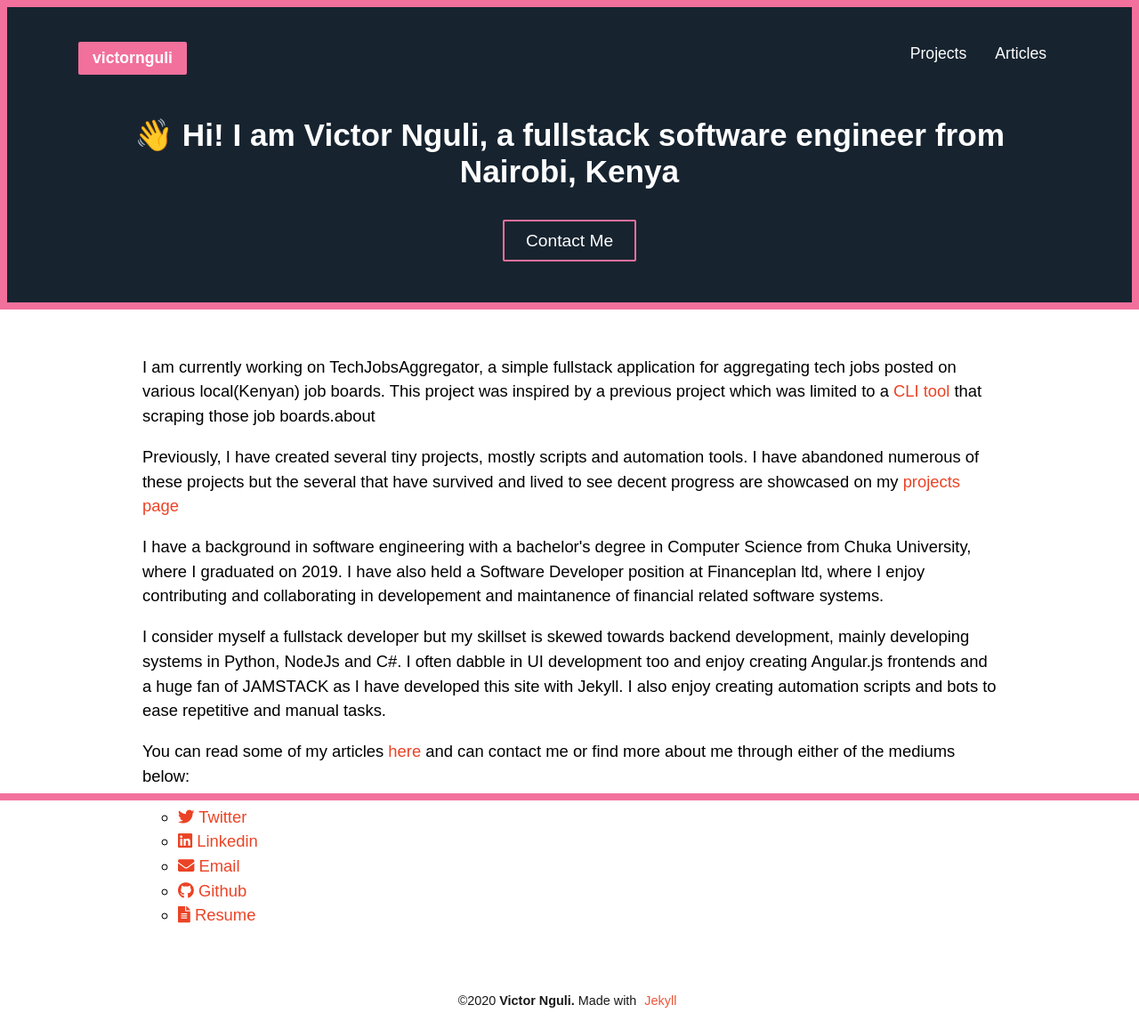
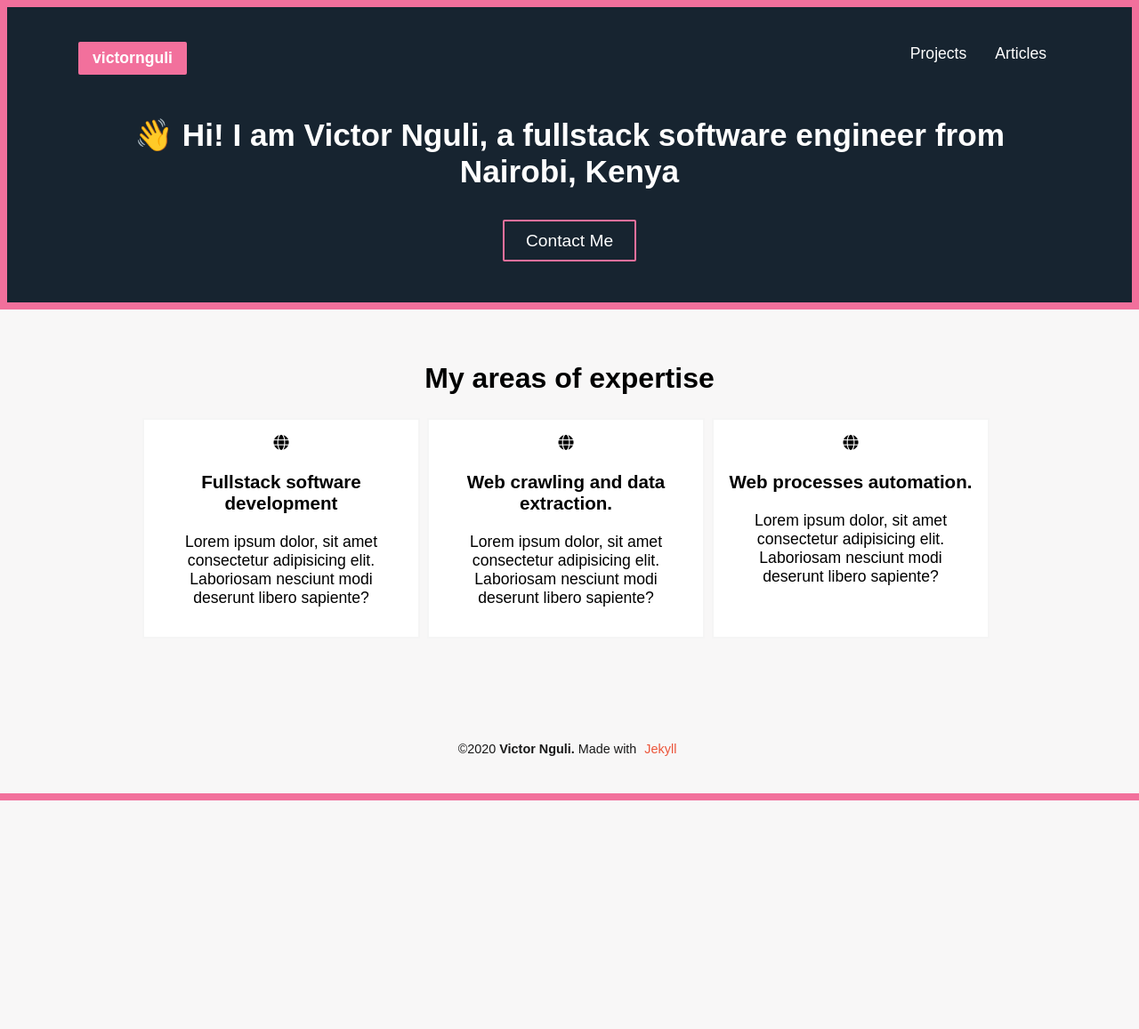
Before and after one commit to Victornguli/victornjoseph.com, a Jekyll site: the page built from index.md, in a window 1280 px wide. Shown: the whole page at 89% size. Built offline with Jekyll 4.4.1, drawn with Linux system fonts in a browser that asks for light colours; nearby versions of some CDN libraries; after the commit the page ends 900 px from its top, so only the background shows below that.

Commit message:
add areas of expertise section

```diff
--- a/_layouts/home.html
+++ b/_layouts/home.html
@@ -3,7 +3,33 @@ layout: default
 ---
 
 <div class="home">
-    <div class="intro">
+    <div class="services-wrapper">
+        <h2>My areas of expertise</h2>
+        <div class="services">
+            <div class="service">
+                <i class="fas fa-globe service-icon">
+                </i>
+                <h3>Fullstack software development</h3>
+                <p>Lorem ipsum dolor, sit amet consectetur adipisicing elit. Laboriosam nesciunt modi deserunt libero
+                    sapiente?</p>
+            </div>
+            <div class="service">
+                <i class="fas fa-globe service-icon">
+                </i>
+                <h3>Web crawling and data extraction.</h3>
+                <p>Lorem ipsum dolor, sit amet consectetur adipisicing elit. Laboriosam nesciunt modi deserunt libero
+                    sapiente?</p>
+            </div>
+            <div class="service">
+                <i class="fas fa-globe service-icon">
+                </i>
+                <h3>Web processes automation.</h3>
+                <p>Lorem ipsum dolor, sit amet consectetur adipisicing elit. Laboriosam nesciunt modi deserunt libero
+                    sapiente?</p>
+            </div>
+        </div>
+    </div>
+    <!-- <div class="intro">
         <p>
             I am currently working on <span>TechJobsAggregator</span>, a simple fullstack application for aggregating
             tech jobs posted on various local(Kenyan) job boards. This project was inspired by a previous project which
@@ -57,7 +83,7 @@ layout: default
                 </li>
             </ul>
         </p>
-    </div>
+    </div> -->
     <!-- Include Later when Blog is active -->
     <!-- <a class="rss-subscribe">subscribe <a href="/feed.xml">via RSS</a></p> -->
 </div>
--- a/_sass/_home.scss
+++ b/_sass/_home.scss
@@ -1,4 +1,29 @@
 .home {
+    .services-wrapper {
+        h2{
+            text-align: center;
+            font-size: 2rem;
+        }
+        .services {
+            display: flex;
+            text-align: center;
+            flex-wrap: wrap;
+
+            .service{
+                border: 2px solid whitesmoke;
+                margin-right: 0.5rem;
+                padding: 1rem;
+                background: #ffffff;
+                // box-shadow: 0 0px 0px 0 rgba(0,0,0,0.2);
+                transition: 0.3s;
+                margin-bottom: 1rem;
+
+                &:hover {
+                    box-shadow: 0 8px 16px 0 rgba(0,0,0,0.2);
+                }
+            }
+        }
+    }
     .intro {
         font-size: 1.15rem;
         line-height: 1.5;
--- a/_sass/_mobile.scss
+++ b/_sass/_mobile.scss
@@ -52,6 +52,12 @@
             width: 80%;
             margin: auto;
             padding: 2rem;
+
+            .services-wrapper {
+                .services{
+                    flex-wrap: nowrap;
+                }
+            }
         }
     }
 }
--- a/assets/css/main.scss
+++ b/assets/css/main.scss
@@ -24,6 +24,7 @@ body {
     font-family: -apple-system, BlinkMacSystemFont, 'Segoe UI', Roboto, Oxygen, Ubuntu, Cantarell, 'Open Sans', 'Helvetica Neue', sans-serif;
     font-family: 'Nunito', sans-serif;
     font-size: 1.1rem;
+    background: #f8f7f7;
 
     &::before{
         background: $primary-color;
@@ -50,7 +51,6 @@ body {
 
 // Default layout styling
 .container {
-    background: #ffffff;
     min-height: 90%;
 
     .banner {
```
